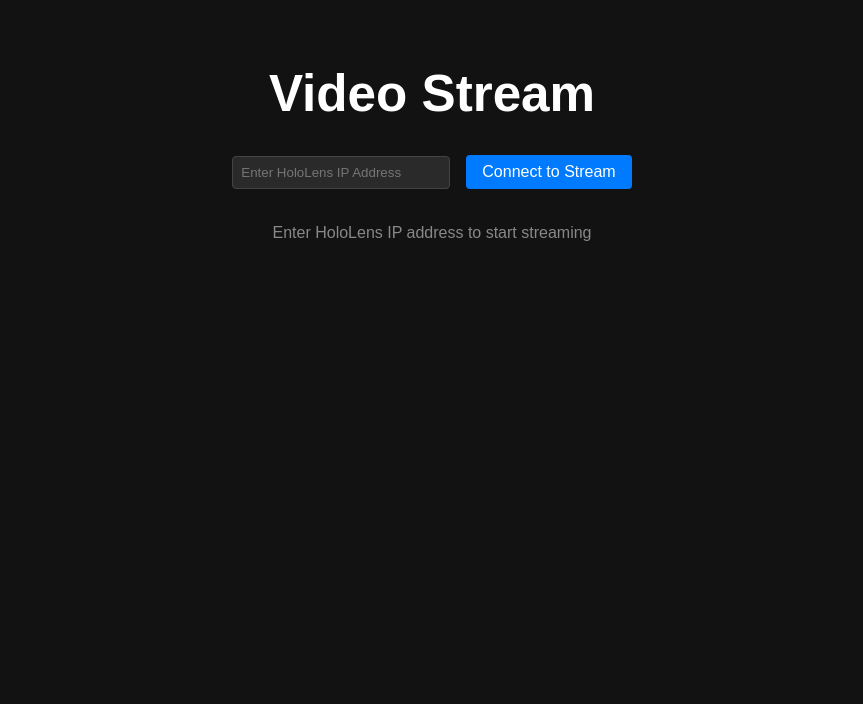
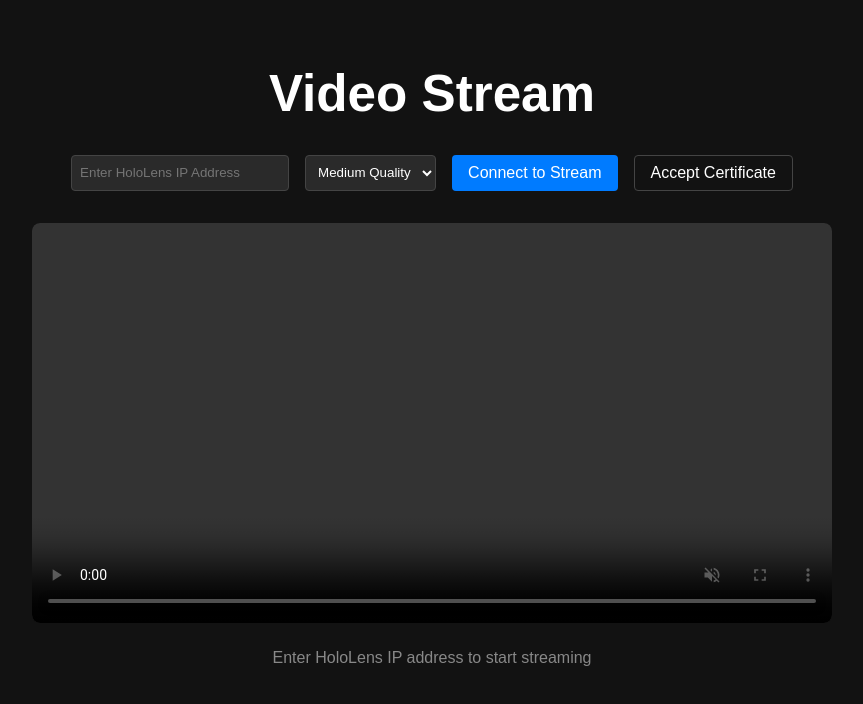
Before and after one commit to CLAWS-UMICH/claws-mcc-2025, a React (Vite) app in the folder frontend/: page /video-stream in a window 1280 px wide. Shown: the top 704 px of the page, without its empty margins (208-1071 px from the left). Built offline with nearby package versions, Linux system fonts and the light colour scheme; no server answers; what @fluentui/react-components would draw is missing.

Commit message:
Added video stream options for easier debugging

```diff
--- a/frontend/src/pages/VideoStream.tsx
+++ b/frontend/src/pages/VideoStream.tsx
@@ -14,6 +14,7 @@ const VideoStream: React.FC = () => {
   const [ipAddress, setIpAddress] = useState<string>('');
   const [isStreaming, setIsStreaming] = useState<boolean>(false);
   const [error, setError] = useState<string | null>(null);
+  const [quality, setQuality] = useState<'low' | 'med' | 'high'>('med');
   const videoRef = useRef<HTMLVideoElement | null>(null);
 
   const startStream = () => {
@@ -22,51 +23,33 @@ const VideoStream: React.FC = () => {
     setError(null);
     setIsStreaming(false);
 
-    const streamUrl = `https://${ipAddress}/api/holographic/stream/live_med.mp4?holo=true&pv=true&mic=false&loopback=false&RenderFromCamera=true`;
-
-    const timeoutPromise = new Promise((_, reject) => {
-      setTimeout(() => reject(new Error('Connection timed out')), 10000);
-    });
+    const streamUrl = `https://${ipAddress}/api/holographic/stream/live_${quality}.mp4?holo=true&pv=true&mic=false&loopback=false&RenderFromCamera=true`;
 
     if (videoRef.current) {
+      // Reset video element
+      videoRef.current.pause();
+      videoRef.current.removeAttribute('src');
+      videoRef.current.load();
+
+      // Set new source and play
       videoRef.current.src = streamUrl;
-
-      // Add error event listener to get more detailed error information
-      videoRef.current.onerror = (e) => {
-        console.error('Video error:', videoRef.current?.error);
-        const errorCode = videoRef.current?.error?.code;
-        let errorMessage = 'Failed to connect to stream. ';
-
-        switch (errorCode) {
-          case MediaError.MEDIA_ERR_NETWORK:
-            errorMessage += 'A network error occurred. This might be due to a self-signed certificate. Try opening the stream URL directly in a browser first and accept the certificate.';
-            break;
-          case MediaError.MEDIA_ERR_SRC_NOT_SUPPORTED:
-            errorMessage += 'The stream format is not supported. Please check if the HoloLens streaming service is running.';
-            break;
-          default:
-            errorMessage += 'Please check the IP address and try again.';
-        }
-        setError(errorMessage);
-      };
-
-      Promise.race([
-        videoRef.current.play(),
-        timeoutPromise
-      ])
+      videoRef.current.play()
         .then(() => {
           setIsStreaming(true);
           setError(null);
         })
         .catch((err) => {
-          console.error('Error playing video:', err);
+          console.log('Play error:', err);
+          setError('Failed to connect to stream. Please check if the HoloLens is streaming.');
           setIsStreaming(false);
-          if (err.message === 'Connection timed out') {
-            setError('Connection timed out. Make sure the HoloLens is turned on and connected to the network.');
-          }
-          // Don't set error here for other cases as it will be handled by onerror event
         });
     }
+  };
+
+  const openStreamInNewTab = () => {
+    if (!ipAddress) return;
+    const streamUrl = `https://${ipAddress}/api/holographic/stream/live_${quality}.mp4?holo=true&pv=true&mic=false&loopback=false&RenderFromCamera=true`;
+    window.open(streamUrl, '_blank');
   };
 
   useEffect(() => {
@@ -84,7 +67,7 @@ const VideoStream: React.FC = () => {
       <h1 style={{ textAlign: 'center', marginBottom: '2rem' }}>Video Stream</h1>
 
       <div style={{ maxWidth: '800px', margin: '0 auto', textAlign: 'center' }}>
-        <div style={{ marginBottom: '2rem' }}>
+        <div style={{ marginBottom: '2rem', display: 'flex', justifyContent: 'center', gap: '1rem' }}>
           <input
             type="text"
             value={ipAddress}
@@ -92,7 +75,6 @@ const VideoStream: React.FC = () => {
             placeholder="Enter HoloLens IP Address"
             style={{
               padding: '0.5rem',
-              marginRight: '1rem',
               borderRadius: '4px',
               border: '1px solid #444',
               backgroundColor: '#2a2a2a',
@@ -100,6 +82,22 @@ const VideoStream: React.FC = () => {
               width: '200px'
             }}
           />
+          <select
+            value={quality}
+            onChange={(e) => setQuality(e.target.value as 'low' | 'med' | 'high')}
+            style={{
+              padding: '0.5rem',
+              borderRadius: '4px',
+              border: '1px solid #444',
+              backgroundColor: '#2a2a2a',
+              color: 'white',
+              cursor: 'pointer'
+            }}
+          >
+            <option value="low">Low Quality</option>
+            <option value="med">Medium Quality</option>
+            <option value="high">High Quality</option>
+          </select>
           <button
             onClick={startStream}
             style={{
@@ -113,6 +111,20 @@ const VideoStream: React.FC = () => {
           >
             Connect to Stream
           </button>
+          <button
+            onClick={openStreamInNewTab}
+            style={{
+              padding: '0.5rem 1rem',
+              borderRadius: '4px',
+              border: '1px solid #444',
+              backgroundColor: 'transparent',
+              color: 'white',
+              cursor: 'pointer'
+            }}
+            title="Open stream in new tab to accept certificate"
+          >
+            Accept Certificate
+          </button>
         </div>
 
         {error && (
@@ -124,6 +136,10 @@ const VideoStream: React.FC = () => {
             marginBottom: '1rem'
           }}>
             <p style={{ margin: 0 }}>{error}</p>
+            <p style={{ margin: '0.5rem 0 0 0', fontSize: '0.9em' }}>
+              Try clicking the "Accept Certificate" button to open the stream in a new tab first,
+              accept any security warnings, then come back and try connecting again.
+            </p>
           </div>
         )}
 
@@ -133,14 +149,15 @@ const VideoStream: React.FC = () => {
             width: '100%',
             borderRadius: '8px',
             backgroundColor: 'black',
-            display: isStreaming ? 'block' : 'none'
           }}
           controls
           muted
+          playsInline
+          autoPlay
         />
 
         {!isStreaming && !error && (
-          <p style={{ color: '#888' }}>
+          <p style={{ color: '#888', marginTop: '1rem' }}>
             {ipAddress ? 'Click connect to start streaming' : 'Enter HoloLens IP address to start streaming'}
           </p>
         )}
```
